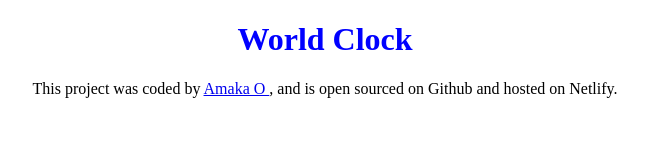
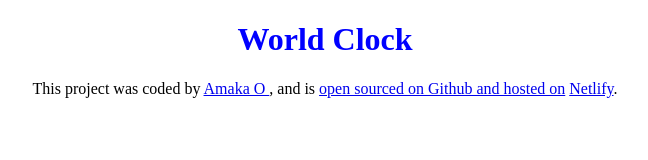
Before and after one commit to MadameAmaka/World_Clock_Project, a plain HTML site: page index.html in a window 1280 px wide. Shown: the whole page, without its empty margins (315-963 px from the left). Drawn offline with Linux system fonts and the light colour scheme.

Commit message:
Update index.html

```diff
--- a/index.html
+++ b/index.html
@@ -11,7 +11,7 @@
      World Clock
    </h1>
    <footer>
-    This project was coded by <a href="https://github.com/MadameAmaka" target="_blank"> Amaka O </a>, and is <a href="https://github.com/MadameAmaka/World_Clock_Project" target="_blank"></a> open sourced on Github and hosted on <a href="https://world-clock-by-amaka.netlify.app/" target="_blank"></a>Netlify.
+    This project was coded by <a href="https://github.com/MadameAmaka" target="_blank"> Amaka O </a>, and is <a href="https://github.com/MadameAmaka/World_Clock_Project" target="_blank">open sourced on Github and hosted on</a> <a href="https://world-clock-by-amaka.netlify.app/" target="_blank">Netlify</a>.
    </footer>
    <script src="src/index.js"></script>
 </body>
```
